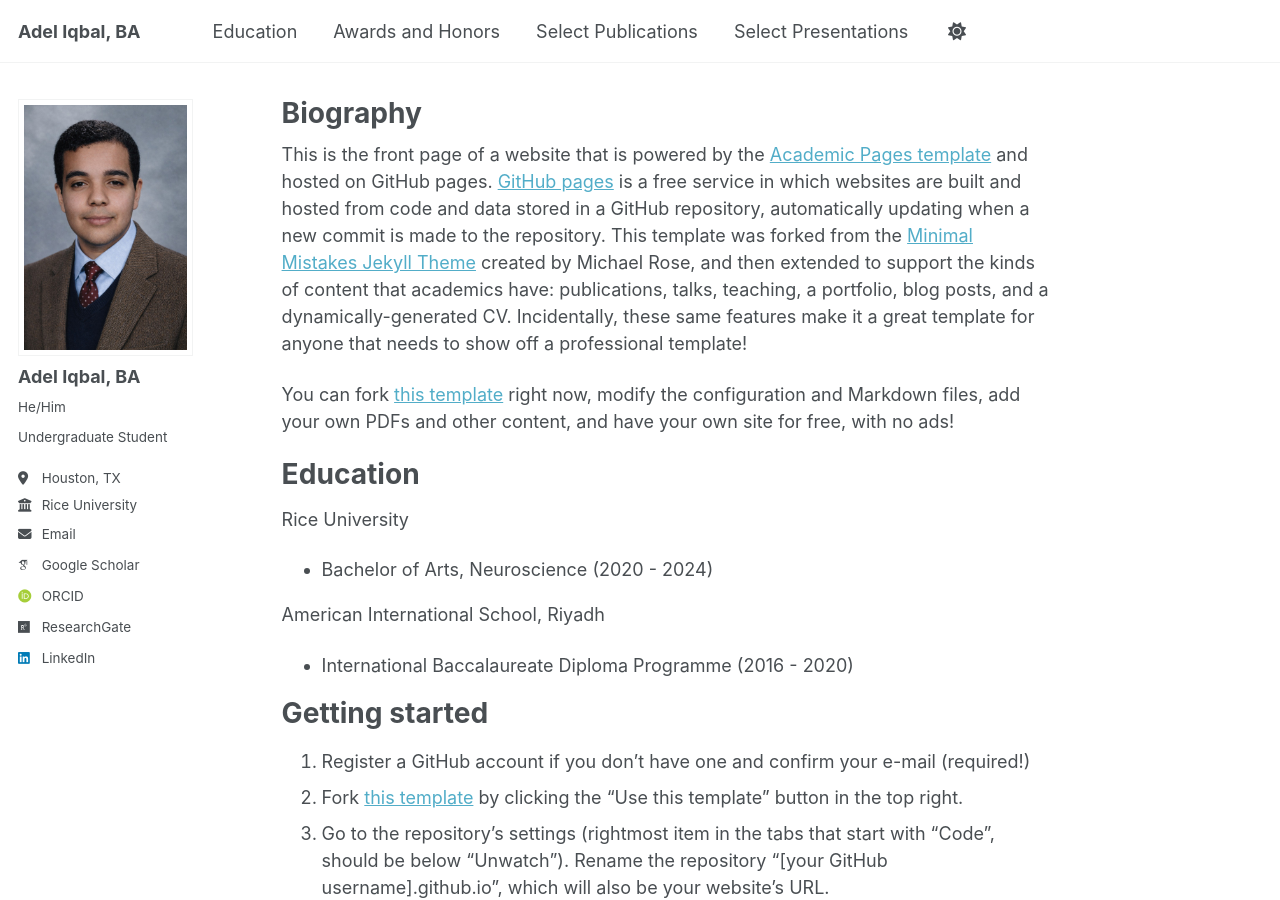
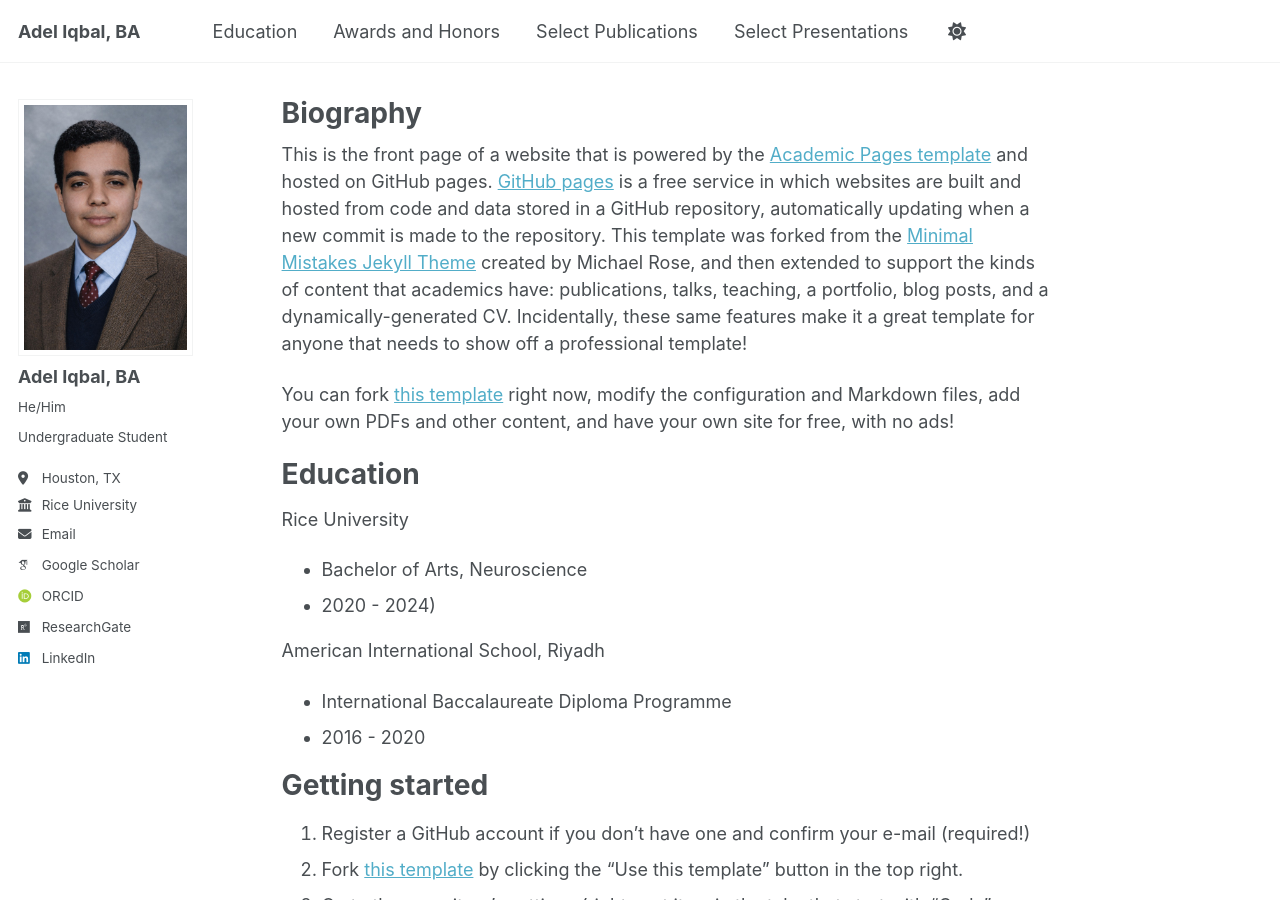
Before and after one commit to adel-iqbal/aiqbal, a Jekyll site: the page built from _pages/about.md, in a window 1280 px wide and 900 px high. Built offline with Jekyll 4.4.1, drawn with Linux system fonts in a browser that asks for light colours; some web fonts are replaced; a script bundle is joined from its source files by our own code; library files that are not in the unit come from our copies.

```diff
--- a/_pages/about.md
+++ b/_pages/about.md
@@ -15,11 +15,13 @@ Education
 ======
 Rice University
 
- * Bachelor of Arts, Neuroscience (2020 - 2024)
+ * Bachelor of Arts, Neuroscience
+ * 2020 - 2024)
 
  American International School, Riyadh
 
-  * International Baccalaureate Diploma Programme (2016 - 2020)
+  * International Baccalaureate Diploma Programme
+  * 2016 - 2020
 
 Getting started
 ======
```
